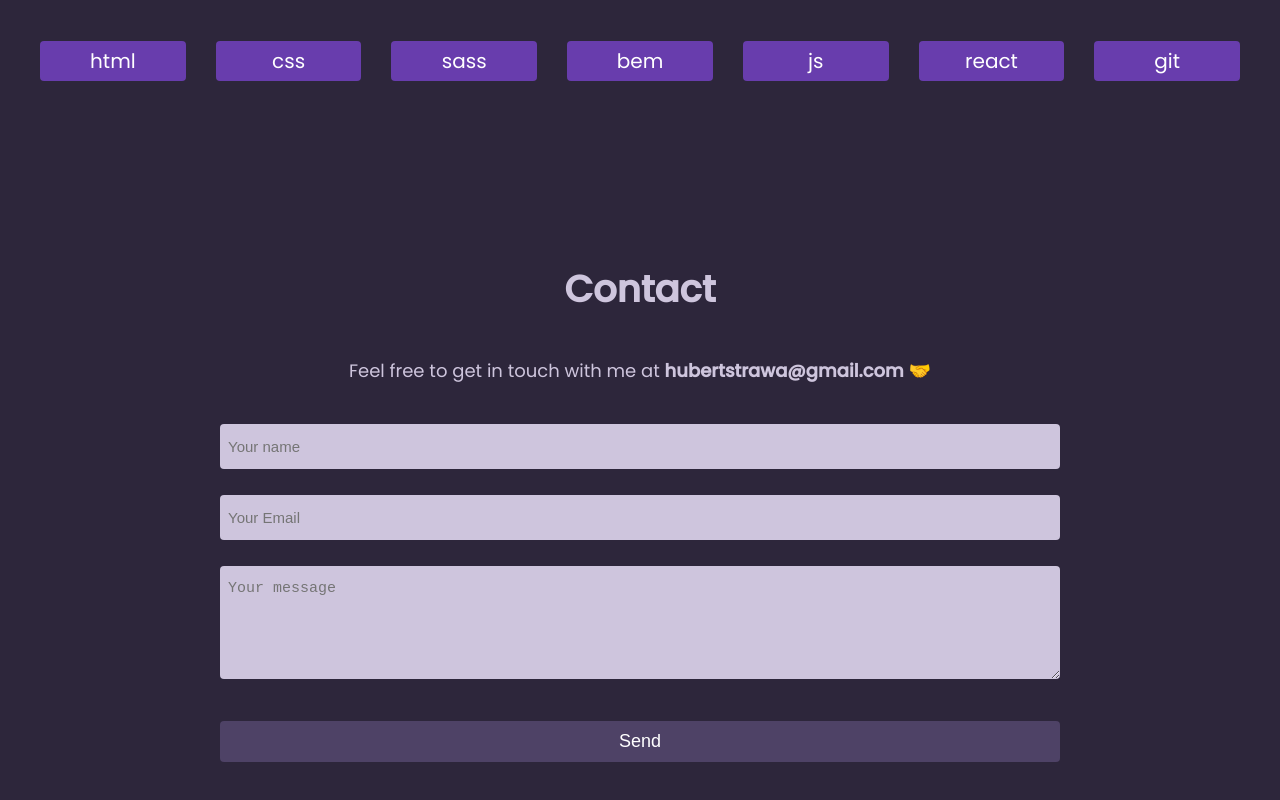
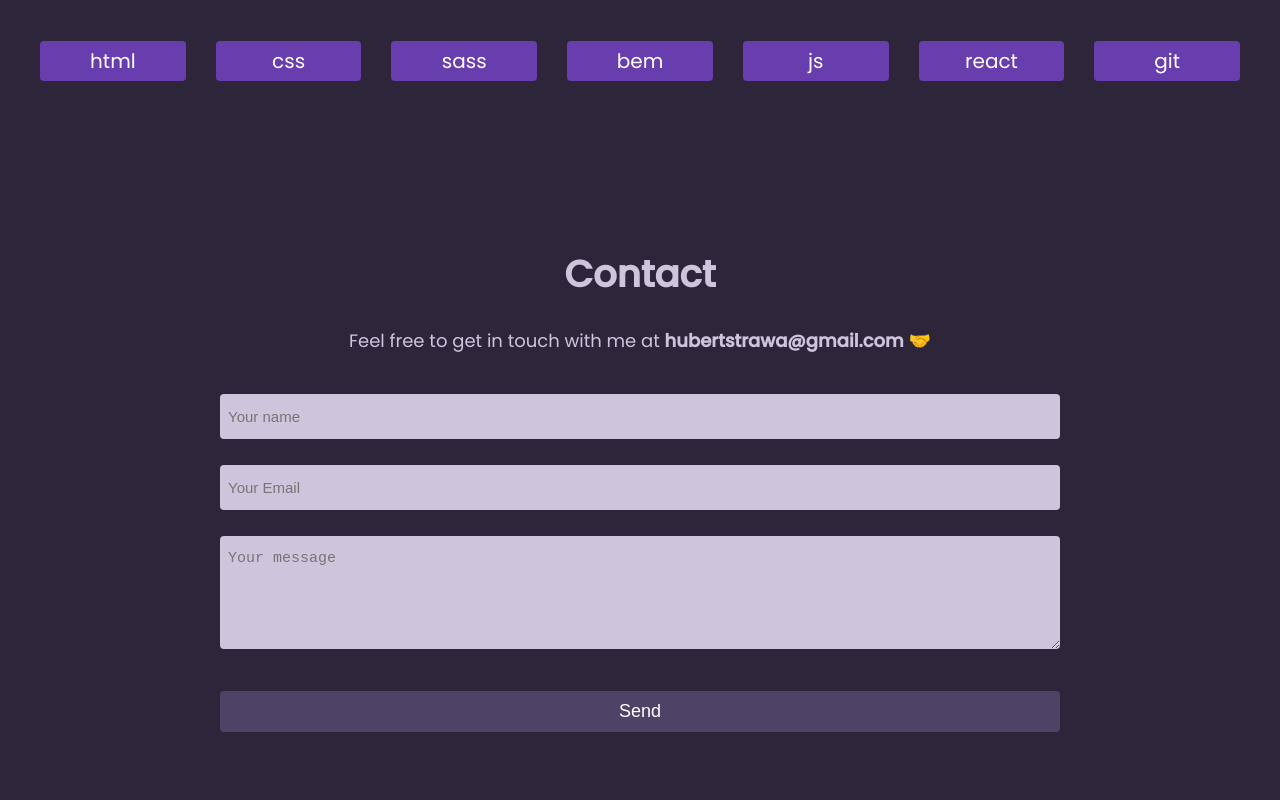
Before and after one commit to hubertstrawa/hubertstrawa-website, a Gatsby site: page / in a window 1280 px wide. Shown: the part 2816-3616 px from the top of the page. Built offline with nearby package versions, Linux system fonts and the light colour scheme; Gatsby itself is replaced by a stand-in of ours.

Commit message:
small changes with spacing

```diff
--- a/src/components/Contact.js
+++ b/src/components/Contact.js
@@ -5,12 +5,12 @@ import "animate.css/animate.min.css";
 
 const Wrapper = styled.section`
   grid-column: center-start / center-end;
-  margin: 3rem 0;
+  margin: 2.5rem 0;
 
   h3 {
     text-align: center;
     font-size: 3.7rem;
-    margin: 5rem 0 4rem 0;
+    margin: 4rem 0 2.5rem 0;
   }
 
   p {
```
